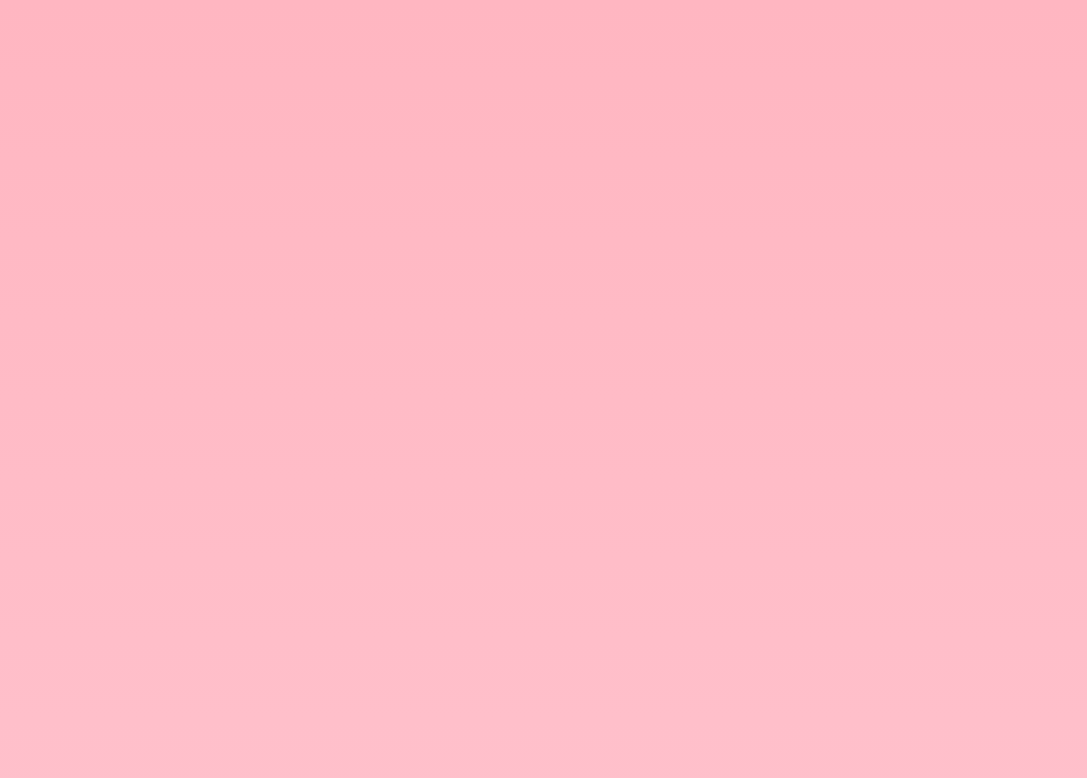
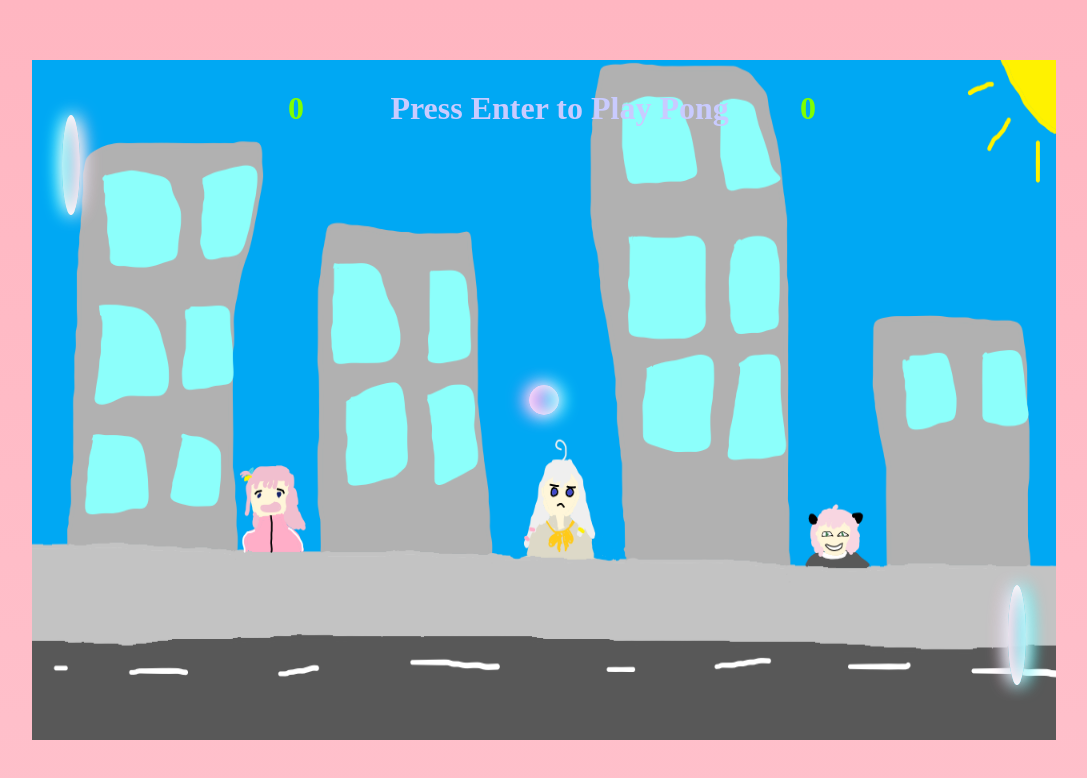
Before and after one commit to dachin0/Browser-game, a plain HTML site: page index.html in a window 1280 px wide. Shown: the whole page, without its empty margins (96-1183 px from the left). Drawn offline with Linux system fonts and the light colour scheme.

Commit message:
Update index.html

```diff
--- a/index.html
+++ b/index.html
@@ -1,9 +1,28 @@
 <!DOCTYPE html>
 <html lang="en">
+
 <head>
     <meta charset="UTF-8">
-    <meta name="viewport" content="width=device-width, initial-scale=1.0">
-    <title>Browser Game</title>
+    <meta name ="viewport" content="width=device-width, initial-scale=1.0">
+    <title>Pong game</title>
     <link rel="stylesheet" href="style.css">
 </head>
+
+<body>
+  <div class="board">
+      <div class='ball'>
+        <div class="ball_effect"></div>
+      </div>
+      <div class="paddle_1 paddle"></div>
+      <div class="paddle_2  paddle"></div>
+      <h1 class = "player_1_score">0</h1>
+      <h1 class="player_2_score">0</h1>
+      <h1 class="message">
+        Press Enter to Play Pong
+      </h1>
+      <img id="elainaDrawing" src="Game_Background.png">
+  </div>
+  <script src="index.js"></script>
+</body>
+
 </html>
```
